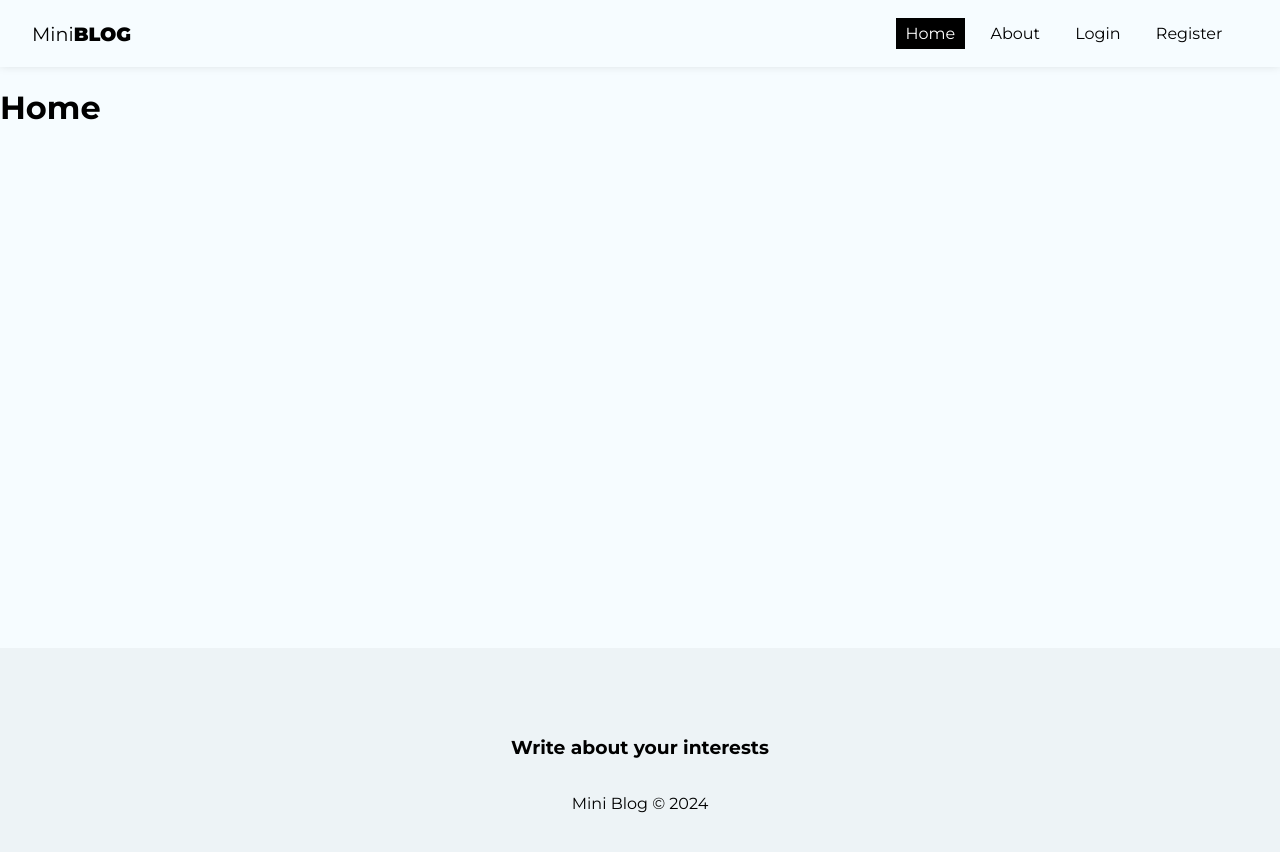
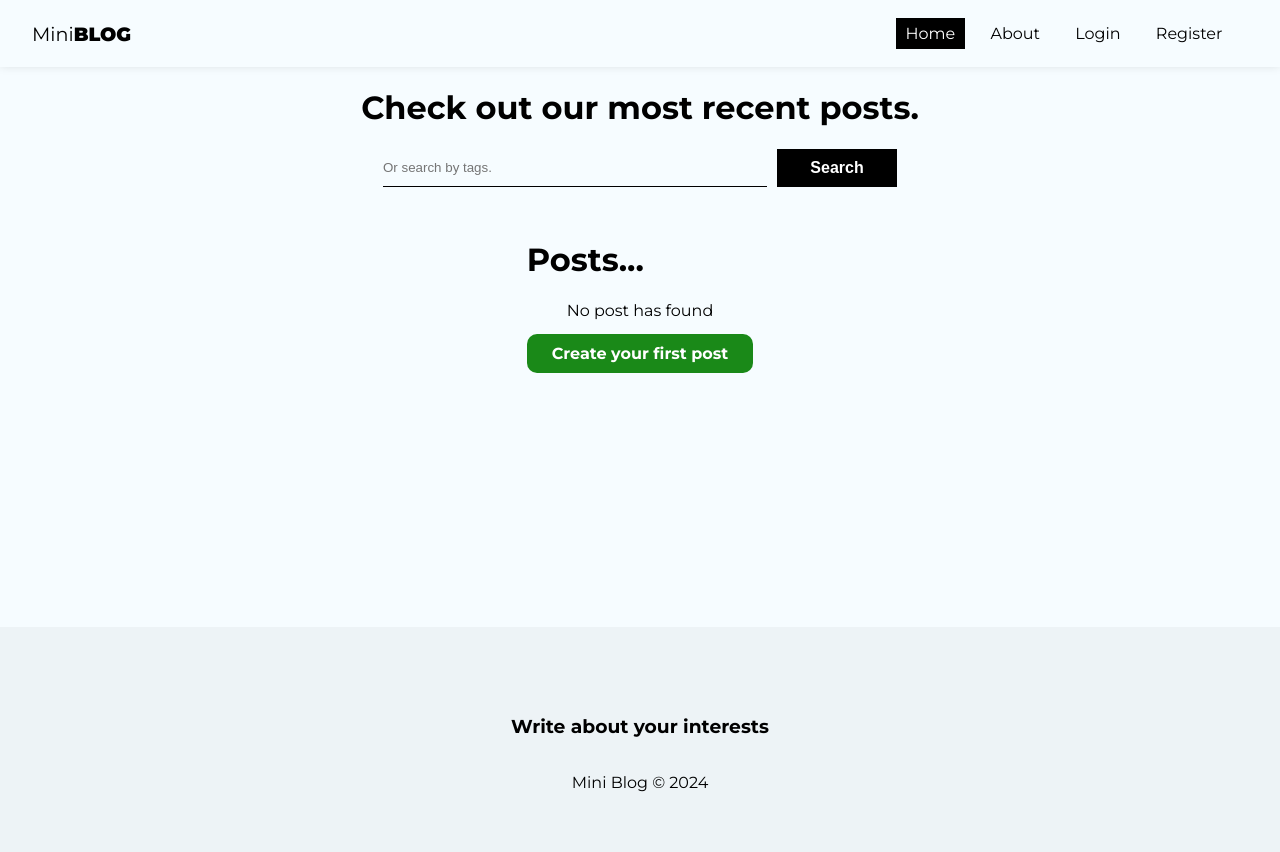
Before and after one commit to pedromendonca-dev/miniblogReact, a React (Create React App) app: page / in a window 1280 px wide. Shown: the top 852 px of the page. Built offline with nearby package versions, Linux system fonts and the light colour scheme; no server answers.

Commit message:
homepage, displayname issue solved

```diff
--- a/src/hooks/useAuthentication.js
+++ b/src/hooks/useAuthentication.js
@@ -43,7 +43,7 @@
       await updateProfile(user, {
           displayName: data.displayName
       });
-
+      console.log(user)
       setLoading(false)
 
       return user;
--- a/src/pages/CreatePost/CreatePost.js
+++ b/src/pages/CreatePost/CreatePost.js
@@ -15,6 +15,8 @@
   const { insertDocument, response } = useInsertDocument("posts");
 
   const navigate = useNavigate()
+
+  console.log(user)
 
   const handleSubmit = (e) => {
     e.preventDefault();
@@ -43,12 +45,14 @@
       body,
       tagsArray,
       uid: user.uid,
-      createdBy: user.displayName,
+      createdBy: user.displayName
     });
 
 
     navigate('/')
+    if(!response.error){
     console.log(insertDocument)
+  }
   };
   return (
     <div className={styles.create_post}>
--- a/src/pages/Home/Home.js
+++ b/src/pages/Home/Home.js
@@ -1,10 +1,37 @@
 import React from 'react'
 import styles from "./Home.module.css"
 
+import { useNavigate, Link } from 'react-router-dom'
+import { useState } from 'react'
+
+// components
+
 const Home = () => {
+  const [query, setQuery] = useState('')
+  const [posts]= useState([])
+
+  const handleSubmit= (e) =>{
+    e.preventDefault()
+  }
+
+
   return (
-    <h1>Home</h1>
-  )
+    <div className={styles.home}>
+      <h1>Check out our most recent posts.</h1>
+      <form onSubmit={handleSubmit} className={styles.search_form}>
+        <input type='text' placeholder='Or search by tags.' onChange={(e)=> setQuery(e.target.value)}></input>
+        <button className='btn btn-dark'>Search</button>
+      </form>
+      <div>
+        <h1>Posts...</h1>
+        {posts && posts.length === 0 && (
+          <div className={styles.noposts}>
+            <p>No post has found</p>
+            <Link to ='/posts/create'className='btn'>Create your first post</Link>
+          </div>
+        )}
+      </div>
+    </div>)
 }
 
 export default Home
--- a/src/pages/Home/Home.module.css
+++ b/src/pages/Home/Home.module.css
@@ -0,0 +1,31 @@
+.home {
+  display: flex;
+  flex-direction: column;
+  align-items: center;
+  justify-content: center;
+}
+
+.search_form {
+  max-width: 100%;
+  width: 60%;
+  display: flex;
+  justify-content: center;
+  margin-bottom: 2em;
+}
+
+.search_form input {
+  margin-right: 10px;
+  width: 50%;
+}
+
+.noposts {
+  text-align: center;
+}
+
+.noposts p {
+  margin-bottom: 1.5em;
+}
+
+.noposts a {
+  padding: 10px 25px;
+}
--- a/src/pages/Register/Register.js
+++ b/src/pages/Register/Register.js
@@ -5,7 +5,7 @@
 
 const Register = () => {
 
-  const [displayname,setDisplayName] = useState("")
+  const [displayName,setDisplayName] = useState("")
   const [email,setEmail] = useState ("")
   const [password, setPassword] = useState ("")
   const [confirmPassword, setConfirmPassword] = useState ("")
@@ -20,7 +20,7 @@
    setError("")
 
    const user ={
-    displayname,
+    displayName,
     email,
     password
    }
@@ -50,10 +50,10 @@
           <span>Name:</span>
           <input
             type="text"
-            name="displayname"
+            name="displayName"
             required
             placeholder='Name'
-            value={displayname}
+            value={displayName}
             onChange={(e)=>setDisplayName(e.target.value)}
           />
         </label>
```
